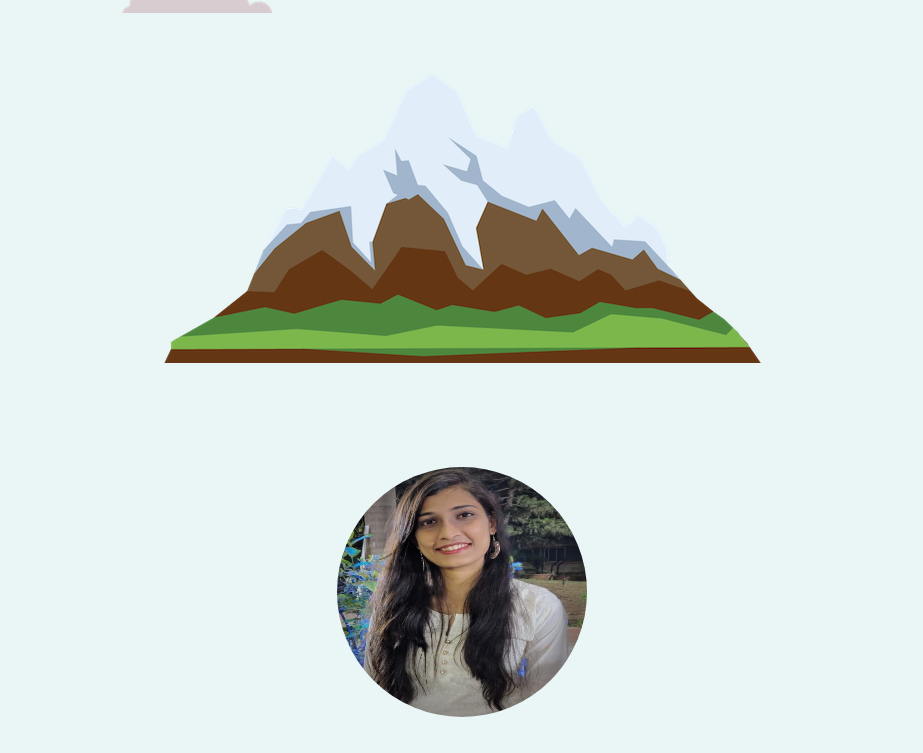
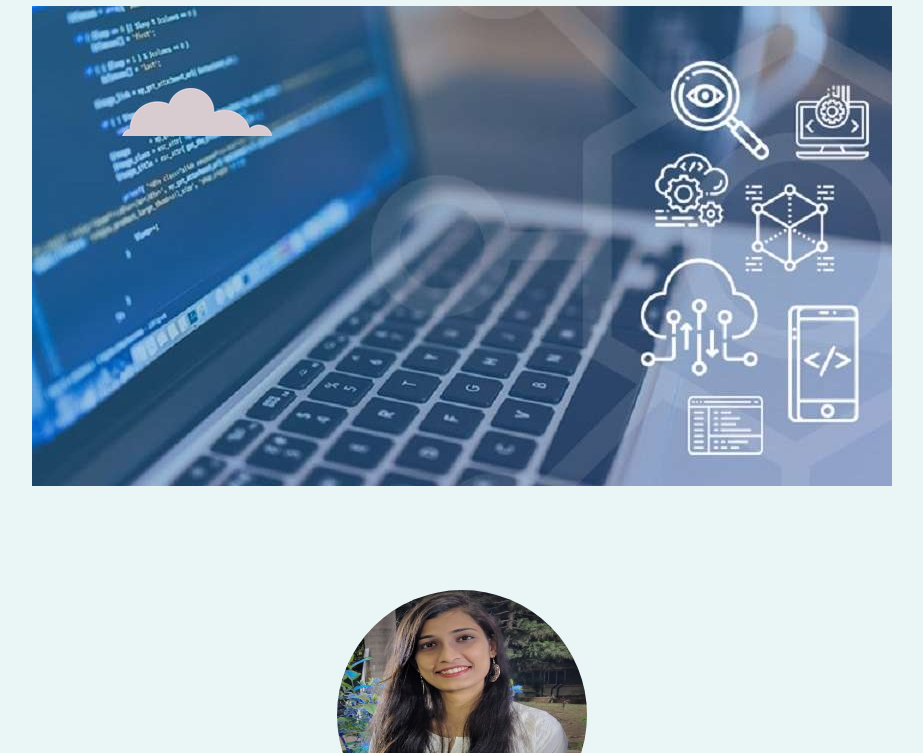
Before and after one commit to asmitawalunj/CSS, a plain HTML site: page index.html in a window 1280 px wide. Shown: the part 347-1100 px from the top of the page, without its empty margins (178-1101 px from the left). Drawn offline with Linux system fonts and the light colour scheme; a web font is replaced by a local one.

Commit message:
Update index.html with new front page image

```diff
--- a/index.html
+++ b/index.html
@@ -23,7 +23,7 @@
     <img src="images/cloud.png"   alt="cloud-img">
 </div>
 
-  <img src="images/mountain.png"   alt="Top-img">
+  <img class="front-page" src="images/FrontPage.jpg"   alt="Top-img">
 </div>
 
 <div class="middle-container">
```
